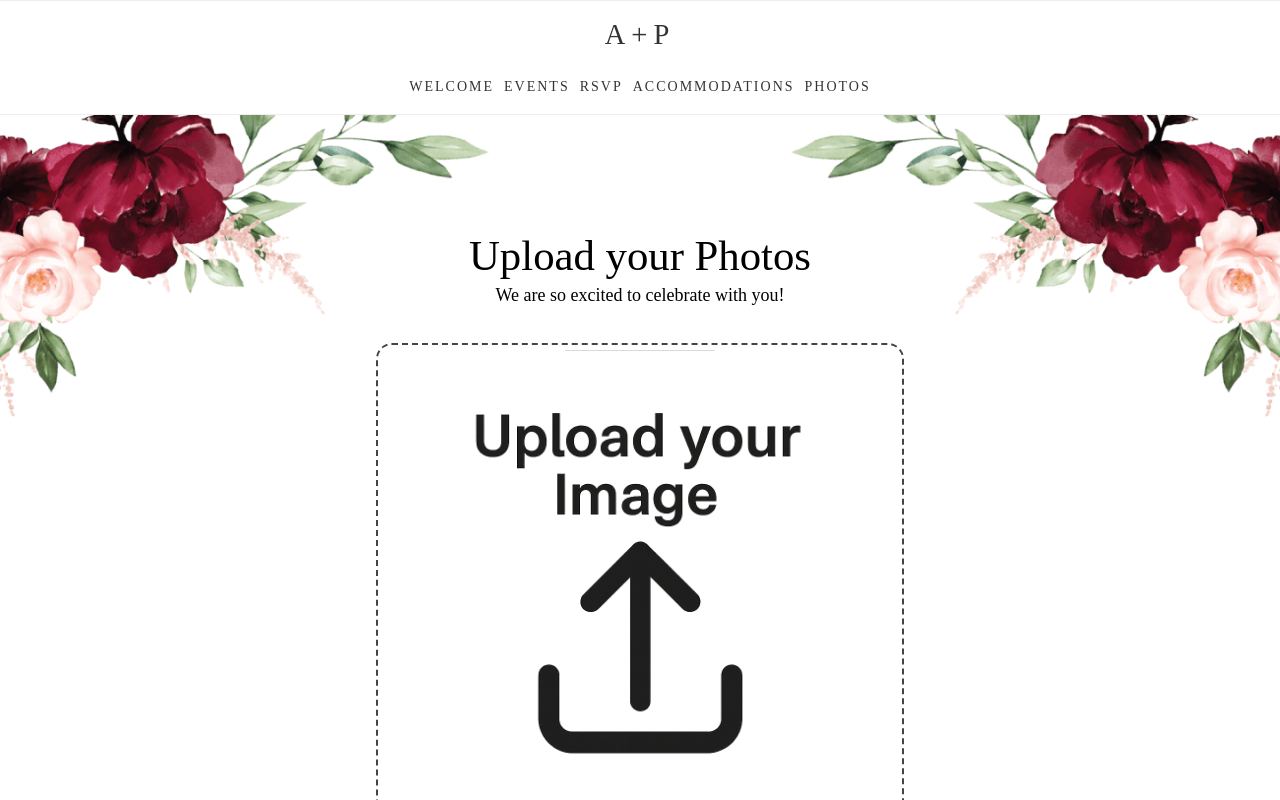
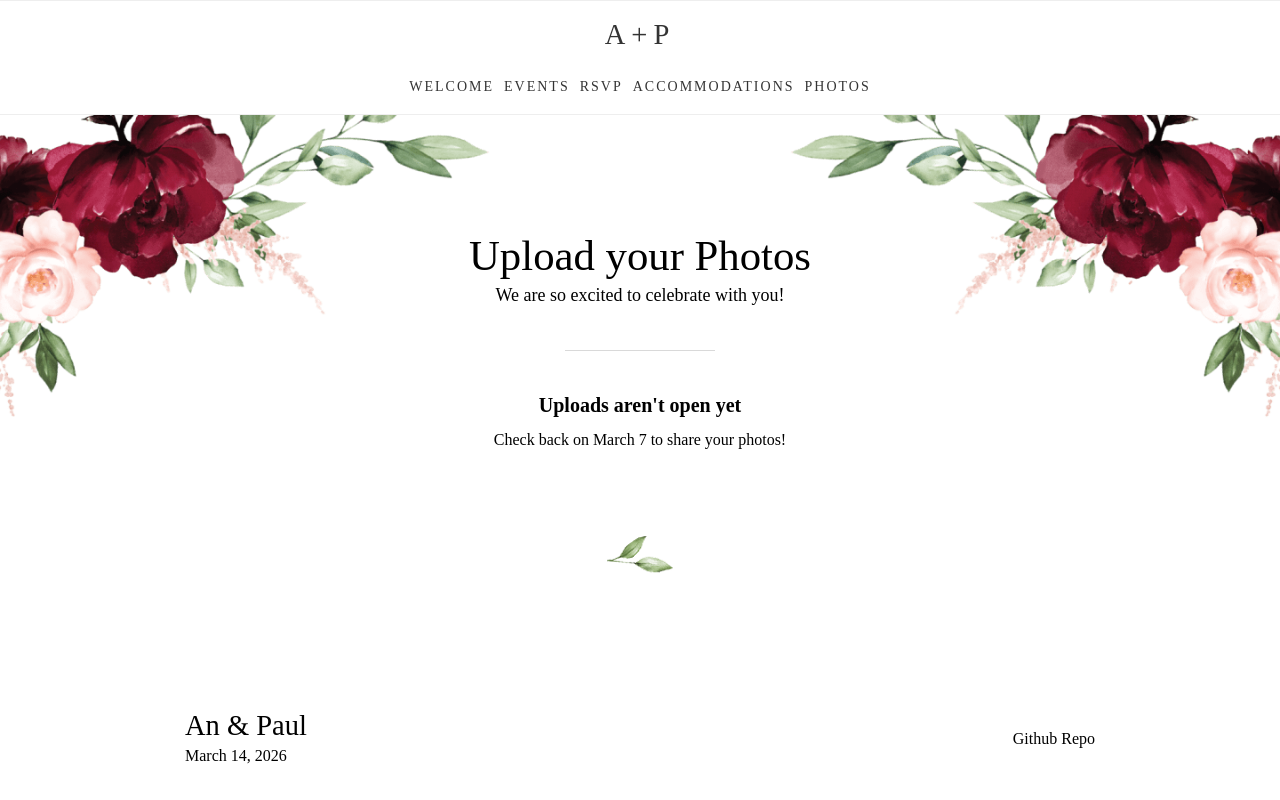
Before and after one commit to Grixsep/wedding-site-next, a Next.js app: page /upload in a window 1280 px wide. Shown: the top 800 px of the page. Built offline with nearby package versions, Linux system fonts and the light colour scheme; a web font is replaced by a local one.

Commit message:
added server side validation for uploads

```diff
--- a/src/app/api/upload-image/route.ts
+++ b/src/app/api/upload-image/route.ts
@@ -23,6 +23,37 @@ export async function POST(req: NextRequest) {
     return new Response(JSON.stringify({ error: "No file uploaded" }), {
       status: 400,
     });
+  }
+
+  const now = new Date();
+  const start = new Date("2026-03-07");
+  const end = new Date("2026-03-28");
+
+  if (now < start) {
+    return new Response(
+      JSON.stringify({ error: "Uploads are not yet open." }),
+      {
+        status: 403,
+      },
+    );
+  }
+
+  if (now > end) {
+    return new Response(JSON.stringify({ error: "Uploads are now closed." }), {
+      status: 403,
+    });
+  }
+
+  const allowedTypes = ["image/jpeg", "image/png", "image/webp"];
+  const fileType = file.type;
+
+  if (!allowedTypes.includes(fileType)) {
+    return new Response(
+      JSON.stringify({
+        error: "Only JPG, PNG, or WEBP image files are allowed.",
+      }),
+      { status: 400 },
+    );
   }
 
   const MAX_FILE_SIZE_MB = 10;
--- a/src/app/upload/page.tsx
+++ b/src/app/upload/page.tsx
@@ -2,6 +2,14 @@
 
 import { MediaUpload } from "@/src/once-ui/media/MediaUpload";
 import toast from "react-hot-toast";
+import Link from "next/link";
+
+const now = new Date();
+const start = new Date("2026-03-07");
+const end = new Date("2026-03-28");
+
+const uploadState: "notYet" | "open" | "closed" =
+  now < start ? "notYet" : now > end ? "closed" : "open";
 
 const handleFileUploadToServer = async (file: File) => {
   const toastId = toast.loading("Uploading...");
@@ -65,14 +73,15 @@ export default function Accommodations() {
 
               <hr className="hrSection" />
 
-              {/* Media Upload */}
+              {uploadState === "open" && (
+                // Media Upload
                 <div
                   className="w-full max-w-sm sm:max-w-md md:max-w-lg mx-auto px-4"
                   style={{
                     display: "inline-block",
                     outline: "2px dashed #444",
                     outlineOffset: "6px",
-                  padding: "4px", // Optional spacing between image and outline
+                    padding: "4px",
                     borderRadius: "8px",
                   }}
                 >
@@ -85,6 +94,32 @@ export default function Accommodations() {
                     onFileUpload={handleFileUploadToServer}
                   />
                 </div>
+              )}
+
+              {uploadState === "notYet" && (
+                <div className="text-center py-10">
+                  <h2 className="text-xl font-semibold mb-2">
+                    Uploads aren't open yet
+                  </h2>
+                  <p className="mb-4">
+                    Check back on March 7 to share your photos!
+                  </p>
+                </div>
+              )}
+
+              {uploadState === "closed" && (
+                <div className="text-center py-10">
+                  <h2 className="text-xl font-semibold mb-2">
+                    Uploads are now closed
+                  </h2>
+                  <p className="mb-4">
+                    Thanks for sharing your memories with us!
+                  </p>
+                  <Link href="/photos" className="text-blue-600 underline">
+                    🎉 Check out the photo gallery →
+                  </Link>
+                </div>
+              )}
             </div>
           </div>
         </div>
```
Lines whose indentation alone changed are shown as unchanged.
